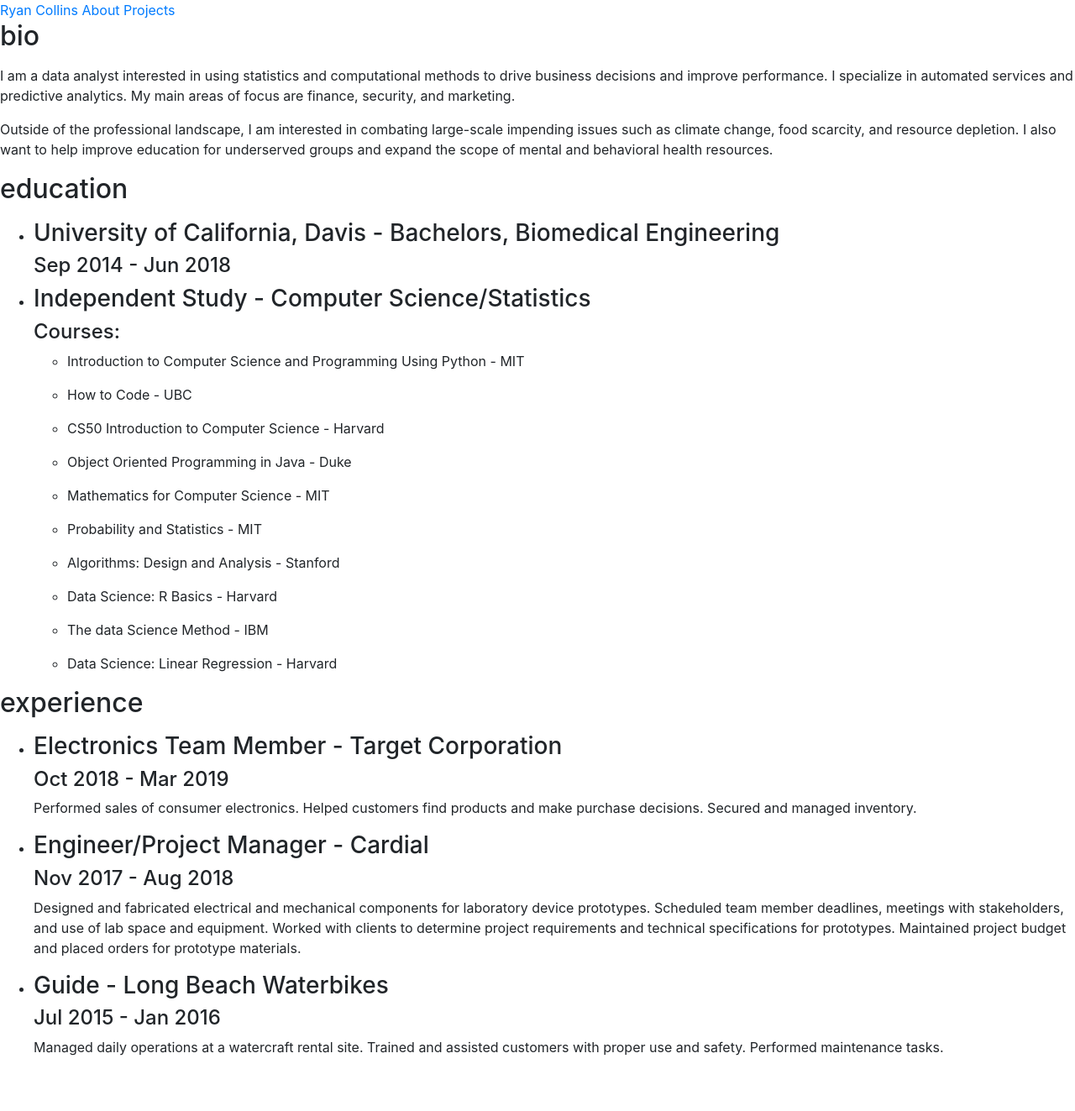
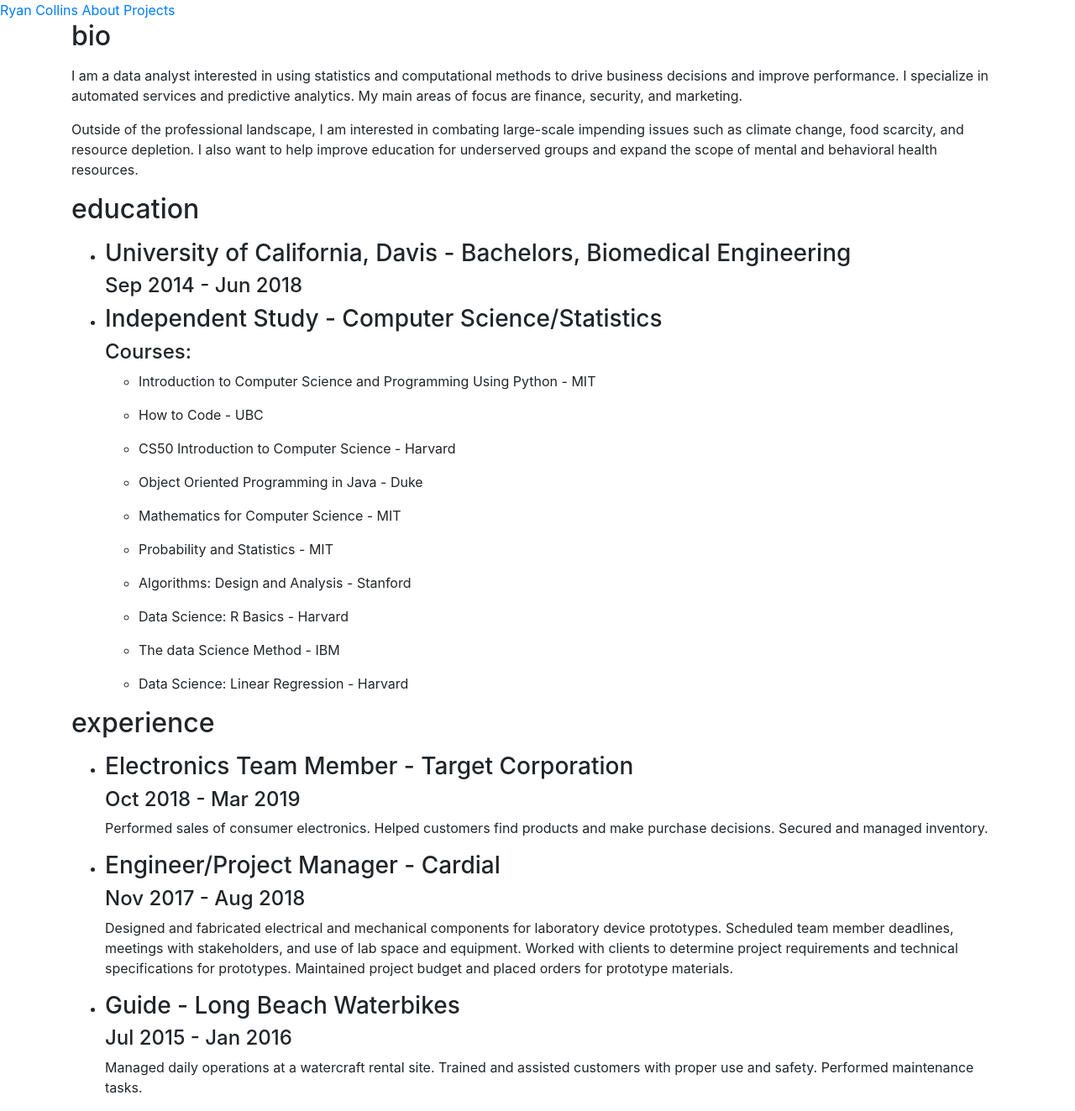
Before and after one commit to RyanMCollins/RyanMCollins.github.io, a Jekyll site: the page built from index.md, in a window 1280 px wide. Shown: the whole page at 84% size. Built offline with Jekyll 4.4.1, drawn with Linux system fonts in a browser that asks for light colours; before the commit the page ends 1275 px from its top, so only the background shows below that.

Commit message:
Add bootstrap containers and grid elements

```diff
--- a/_layouts/default.html
+++ b/_layouts/default.html
@@ -2,6 +2,8 @@
 <html lang="{{ site.lang | default: "en-US" }}">
   <head>
     <meta charset="UTF-8">
+    <meta name="viewport" content="width=device-width, initial-scale=1, shrink-to-fit=no">
+
     <title>{% if page.title %}{{ page.title }} | {% endif %}{{ site.title }}</title>
 
     <link rel="stylesheet" href="https://cdn.jsdelivr.net/npm/bootstrap@4.5.3/dist/css/bootstrap.min.css" integrity="sha384-TX8t27EcRE3e/ihU7zmQxVncDAy5uIKz4rEkgIXeMed4M0jlfIDPvg6uqKI2xXr2" crossorigin="anonymous">
@@ -10,7 +12,11 @@
   <body>
       {% include header.html %}
 
+    <div class="container">
+
       {{ content }}
+
+    </div>
 
       {% include footer.html %}
 
--- a/index.md
+++ b/index.md
@@ -3,11 +3,23 @@ title: About
 layout: default
 ---
 
-{% assign category="bio" %}
-{% include bio.html %}
+<div class="row">
+    <div class="col">
+        {% assign category="bio" %}
+        {% include bio.html %}
+    </div>
+</div>
 
-{% assign category="education" %}
-{% include bio.html %}
+<div class="row">
+    <div class="col">
+        {% assign category="education" %}
+        {% include bio.html %}
+    </div>
+</div>
 
-{% assign category="experience" %}
-{% include bio.html %}
+<div class="row">
+    <div class="col">
+        {% assign category="experience" %}
+        {% include bio.html %}
+    </div>
+</div>
```
Also changed, not shown: projects.md (+5 -1 lines).
